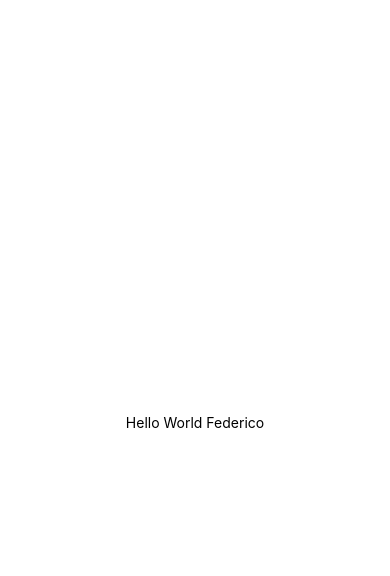
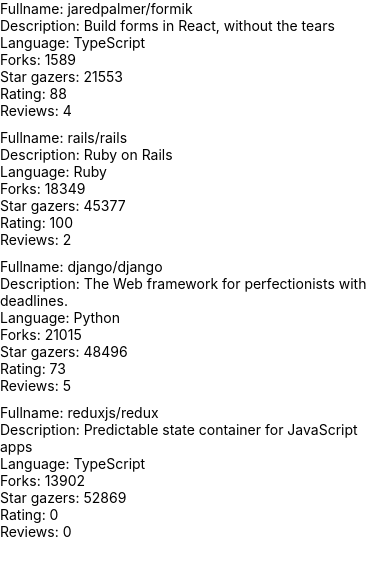
Before and after one commit to fedpre/full-stack-react-native, a React Native app in the folder rate-repository-app/: screen / in a window 390 px wide. Shown: the top 576 px of the page. Built offline with nearby package versions, Linux system fonts and the light colour scheme.

Commit message:
Completed exercise 10.3

```diff
--- a/rate-repository-app/App.js
+++ b/rate-repository-app/App.js
@@ -1,20 +1,7 @@
-import { StatusBar } from 'expo-status-bar';
-import { StyleSheet, Text, View } from 'react-native';
+import Main from './src/components/Main'
 
-export default function App() {
-  return (
-    <View style={styles.container}>
-      <Text>Hello World Federico</Text>
-      <StatusBar style="auto" />
-    </View>
-  );
-}
+const App = () => {
+  return <Main />
+};
 
-const styles = StyleSheet.create({
-  container: {
-    flex: 1,
-    backgroundColor: '#fff',
-    alignItems: 'center',
-    justifyContent: 'center',
-  },
-});
+export default App;
--- /dev/null
+++ b/rate-repository-app/src/components/Main.jsx
@@ -0,0 +1,9 @@
+import RepositoryList from "./RepositoryList";
+
+const Main = () => {
+  return (
+    <RepositoryList />
+  );
+};
+
+export default Main;
--- /dev/null
+++ b/rate-repository-app/src/components/RepositoryItem.jsx
@@ -0,0 +1,17 @@
+import { Text } from 'react-native'
+
+const RepositoryItem = (props) => {
+  return (
+    <>
+      <Text>Fullname: {props.fullName}</Text>
+      <Text>Description: {props.description}</Text>
+      <Text>Language: {props.language}</Text>
+      <Text>Forks: {props.forksCount}</Text>
+      <Text>Star gazers: {props.stargazersCount}</Text>
+      <Text>Rating: {props.ratingAverage}</Text>
+      <Text>Reviews: {props.reviewCount}</Text>
+    </>
+  )
+}
+
+export default RepositoryItem
--- /dev/null
+++ b/rate-repository-app/src/components/RepositoryList.jsx
@@ -0,0 +1,88 @@
+import { FlatList, View, StyleSheet } from 'react-native';
+import RepositoryItem from './RepositoryItem';
+import Constants from "expo-constants";
+
+const styles = StyleSheet.create({
+  separator: {
+    height: 10,
+  },
+  container: {
+    marginTop: Constants.statusBarHeight,
+    flexGrow: 1,
+    flexShrink: 1,
+  },
+});
+
+const repositories = [
+  {
+    id: 'jaredpalmer.formik',
+    fullName: 'jaredpalmer/formik',
+    description: 'Build forms in React, without the tears',
+    language: 'TypeScript',
+    forksCount: 1589,
+    stargazersCount: 21553,
+    ratingAverage: 88,
+    reviewCount: 4,
+    ownerAvatarUrl: 'https://avatars2.githubusercontent.com/u/4060187?v=4',
+  },
+  {
+    id: 'rails.rails',
+    fullName: 'rails/rails',
+    description: 'Ruby on Rails',
+    language: 'Ruby',
+    forksCount: 18349,
+    stargazersCount: 45377,
+    ratingAverage: 100,
+    reviewCount: 2,
+    ownerAvatarUrl: 'https://avatars1.githubusercontent.com/u/4223?v=4',
+  },
+  {
+    id: 'django.django',
+    fullName: 'django/django',
+    description: 'The Web framework for perfectionists with deadlines.',
+    language: 'Python',
+    forksCount: 21015,
+    stargazersCount: 48496,
+    ratingAverage: 73,
+    reviewCount: 5,
+    ownerAvatarUrl: 'https://avatars2.githubusercontent.com/u/27804?v=4',
+  },
+  {
+    id: 'reduxjs.redux',
+    fullName: 'reduxjs/redux',
+    description: 'Predictable state container for JavaScript apps',
+    language: 'TypeScript',
+    forksCount: 13902,
+    stargazersCount: 52869,
+    ratingAverage: 0,
+    reviewCount: 0,
+    ownerAvatarUrl: 'https://avatars3.githubusercontent.com/u/13142323?v=4',
+  },
+];
+
+const ItemSeparator = () => <View style={styles.separator} />;
+
+const RepositoryList = () => {
+  return (
+    <FlatList
+      style={styles.container}
+      data={repositories}
+      ItemSeparatorComponent={ItemSeparator}
+      renderItem={({ item, index, separators}) => (
+        <RepositoryItem
+          key={item.id}
+          fullName={item.fullName}
+          description={item.description}
+          language={item.language}
+          forksCount={item.forksCount}
+          stargazersCount={item.stargazersCount}
+          ratingAverage={item.ratingAverage}
+          reviewCount={item.reviewCount}
+          avatarUrl={item.ownerAvatarUrl}
+        />
+      )}
+    />
+  );
+};
+
+export default RepositoryList;
```
Also changed, not shown: 1 other file (tests, documents, lock files or other folders).
